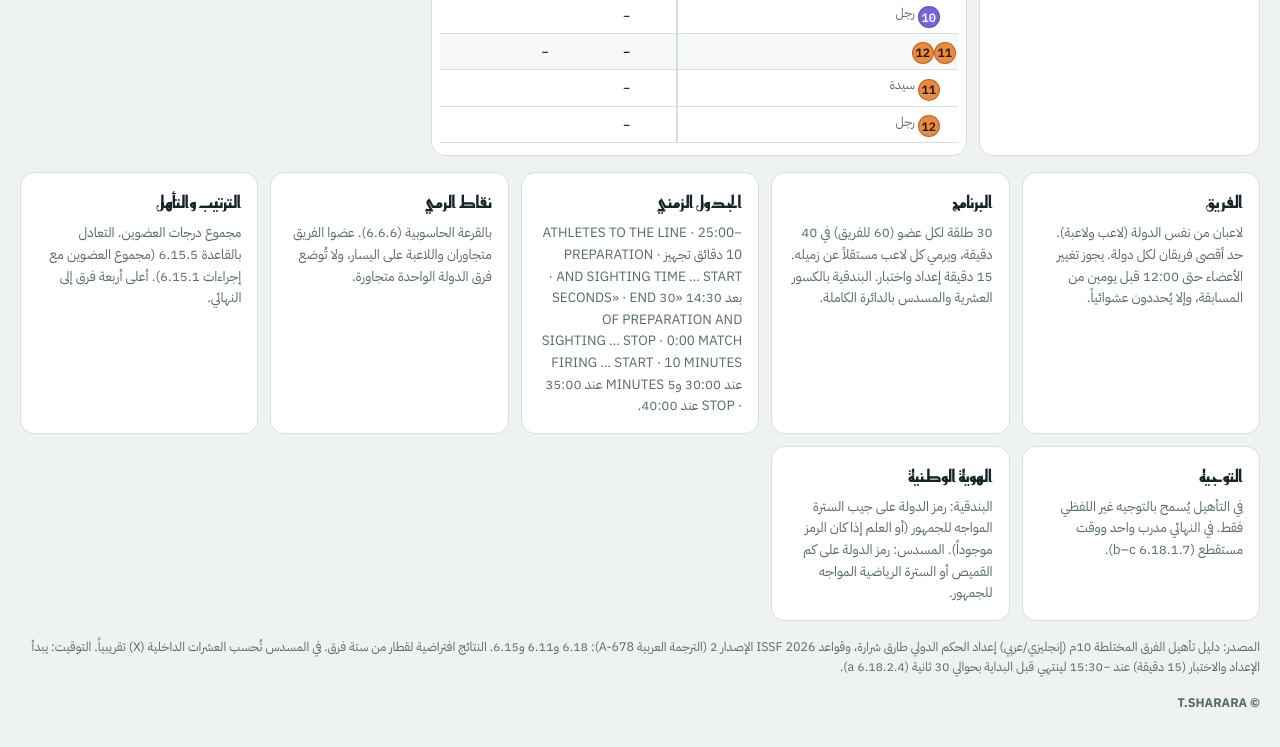
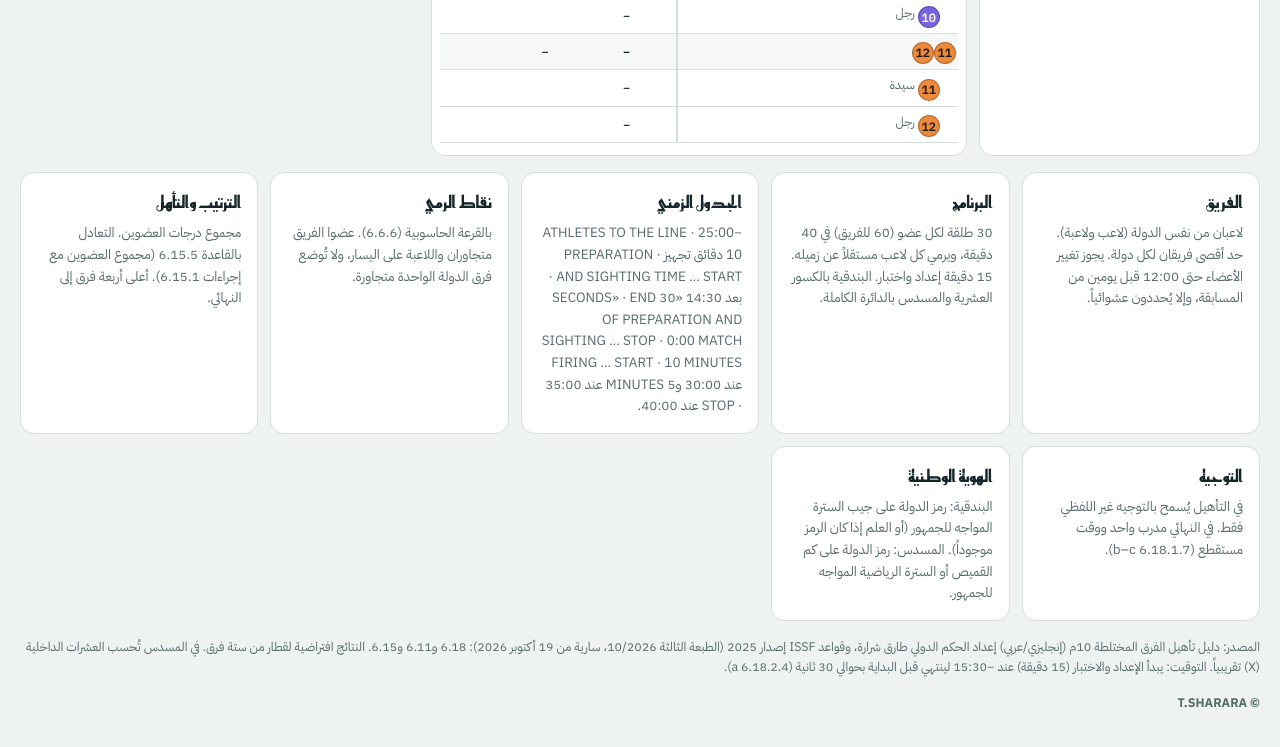
Before and after one commit to TarekSharara/10MT-Q, a plain HTML site: page index.html in a window 1280 px wide. Shown: the part 1426-2173 px from the top of the page. Drawn offline with Linux system fonts and the light colour scheme.

Commit message:
Add files via upload

```diff
--- a/index.html
+++ b/index.html
@@ -428,7 +428,7 @@ ar:{eyebrow:"تأهيل الفرق المختلطة · 30 طلقة لكل لاع
  gateQ:"قبل أن تكمل: ما الذي يحدث بعد ذلك؟",right:"صحيح.",wrong:"ليس هذا. الصحيح:",go:"تابع",
  scenNote:{none:"نتائج عشوائية بدون تعادل على المركز الرابع.",tie:"في هذا السيناريو تعادل على المركز الرابع يُفض بالقاعدة 6.15.5.",irr:"حالات في هذا القطار: "},
  caseTag:"اختبر قرارك",caseNo:"الحالة",cprev:"→ السابقة",cnext:"التالية ←",crestart:"ابدأ من جديد",clisten:"🔊 اسمع الحالة",cscore:"إجاباتك الصحيحة:",notq:"ليست الإجابة الصحيحة.",
- src:"المصدر: دليل تأهيل الفرق المختلطة 10م (إنجليزي/عربي) إعداد الحكم الدولي طارق شرارة، وقواعد ISSF 2026 الإصدار 2 (الترجمة العربية A-678): 6.18 و6.11 و6.15. النتائج افتراضية لقطار من ستة فرق. في المسدس تُحسب العشرات الداخلية (X) تقريبياً. التوقيت: يبدأ الإعداد والاختبار (15 دقيقة) عند −15:30 لينتهي قبل البداية بحوالي 30 ثانية (6.18.2.4 a)."},
+ src:"المصدر: دليل تأهيل الفرق المختلطة 10م (إنجليزي/عربي) إعداد الحكم الدولي طارق شرارة، وقواعد ISSF إصدار 2025 (الطبعة الثالثة 10/2026، سارية من 19 أكتوبر 2026): 6.18 و6.11 و6.15. النتائج افتراضية لقطار من ستة فرق. في المسدس تُحسب العشرات الداخلية (X) تقريبياً. التوقيت: يبدأ الإعداد والاختبار (15 دقيقة) عند −15:30 لينتهي قبل البداية بحوالي 30 ثانية (6.18.2.4 a)."},
 en:{eyebrow:"Mixed Team Qualification · 30 shots per athlete in 40 minutes · top 4 teams to the Final",h1:{r:"10m Air Rifle Mixed Team Qualification Simulator",p:"10m Air Pistol Mixed Team Qualification Simulator"},ev:["Air Rifle","Air Pistol"],
  lead:"Follow a Mixed Team qualification relay step by step: six teams (a woman on the left and a man on the right from the same nation) on firing points 1–12, the call to the line, preparation and sighting, 30 shots each athlete fires independently in 40 minutes, then the team ranking by the members' total, tie-breaking and the top four teams to the Final.",
  snd1:"🔊 Sound: on",snd0:"🔇 Sound: off",fs:"⛶ Full screen",fsx:"⛶ Exit full screen",anncap:"Note",
@@ -450,7 +450,7 @@ en:{eyebrow:"Mixed Team Qualification · 30 shots per athlete in 40 minutes · t
  gateQ:"Before you continue: what happens next?",right:"Correct.",wrong:"Not this one. Correct answer:",go:"Continue",
  scenNote:{none:"Random results with no tie for 4th place.",tie:"This scenario has a tie for 4th place broken by Rule 6.15.5.",irr:"Cases in this relay: "},
  caseTag:"Test your call",caseNo:"Case",cprev:"← Previous",cnext:"Next →",crestart:"Start again",clisten:"🔊 Read the case",cscore:"Correct answers:",notq:"Not quite.",
- src:"Source: 10m Mixed Team Qualification Manual (English/Arabic) by International Judge Tarek Sharara, and ISSF Rules 2026 Edition 2 (Arabic translation A-678): 6.18, 6.11 and 6.15. Results are hypothetical for a six-team relay. In pistol, inner tens (X) are approximated. Timing: the 15-minute Preparation and Sighting Time starts at −15:30 so that it ends about 30 seconds before the start (6.18.2.4 a)."}
+ src:"Source: 10m Mixed Team Qualification Manual (English/Arabic) by International Judge Tarek Sharara, and ISSF Rule Book Edition 2025 (Third Print 10/2026, effective 19 October 2026): 6.18, 6.11 and 6.15. Results are hypothetical for a six-team relay. In pistol, inner tens (X) are approximated. Timing: the 15-minute Preparation and Sighting Time starts at −15:30 so that it ends about 30 seconds before the start (6.18.2.4 a)."}
 };
 const t=()=>T[lang];
 
--- a/sw.js
+++ b/sw.js
@@ -1,6 +1,6 @@
 /* 10m MT Qual – offline service worker. Change VERSION after every update of index.html */
 const PREFIX = "mtq-qual-";
-const VERSION = PREFIX + "v1";
+const VERSION = PREFIX + "v2";
 const CORE = ["./", "./index.html", "./manifest.webmanifest", "./mtq-icon-180.png", "./mtq-icon-192.png", "./mtq-icon-512.png"];
 
 self.addEventListener("install", e => {
```
